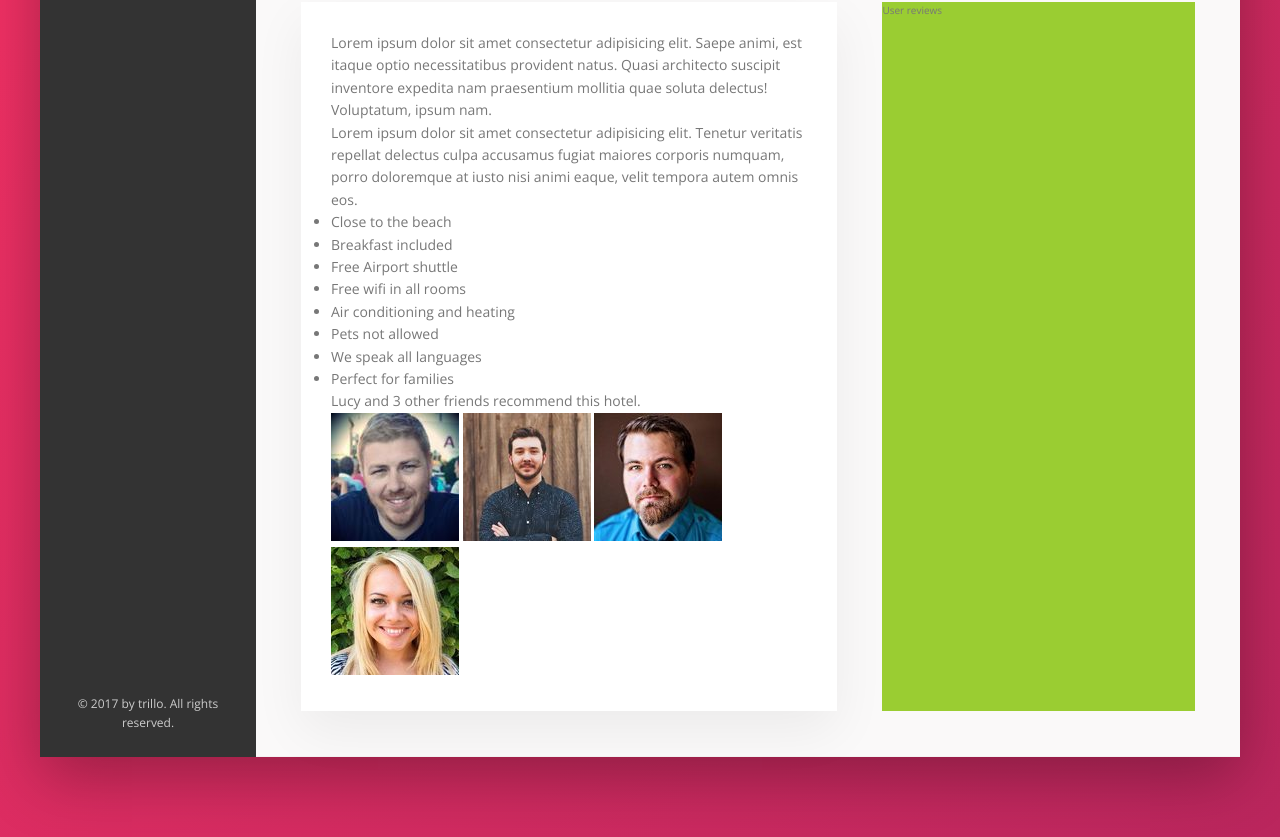
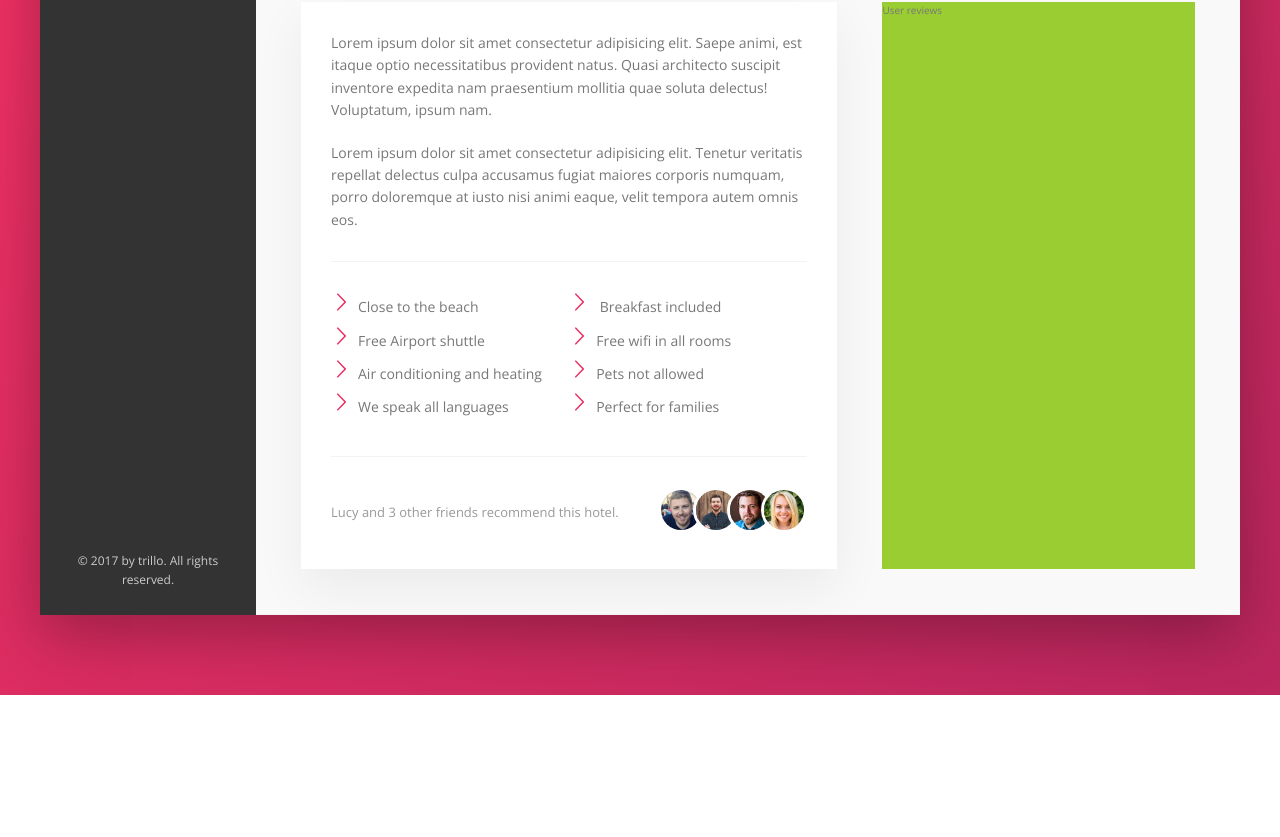
Before and after one commit to BennyKayer/advanced-css-sass-trillo, a website: page index.html in a window 1280 px wide. Shown: the part 645-1482 px from the top of the page. After the commit the page ends 1340 px from the top, so only its background shows below. Drawn offline with nearby package versions, Linux system fonts and the light colour scheme; files that its build step writes are made by us from their sources.

Commit message:
Building the Description Section - Part 2

```diff
--- a/sass/_components.scss
+++ b/sass/_components.scss
@@ -290,3 +290,80 @@
         box-shadow: none;
     }
 }
+
+//////////////////////////
+/// PARAGRAPH
+.paragraph:not(:last-of-type){
+    margin-bottom: 2rem;
+}
+
+//////////////////////////
+/// LIST
+.list {
+    margin: 3rem 0;
+    list-style: none;
+    padding: 3rem 0;
+    border-top: var(--line);
+    border-bottom: var(--line);
+
+    // Perfect display of simple column layout with flexbox
+    display: flex;
+    flex-wrap: wrap;
+
+    // Don't grow don't shrink, 2 items per line
+    &__item {
+        flex: 0 0 50%;
+        margin-bottom: .7rem;
+
+        &::before {
+            content: "";
+            display: inline-block;
+            height: 2rem;
+            width: 2rem;
+            margin-right: .7rem;
+
+            // older browsers don't support mask
+            // background-image: url(../img/chevron-thin-right.svg);
+            // background-size: cover;
+
+            // masks - similar to clipping
+            // background "shows through svg"
+            background-color: var(--color-primary);
+            mask-image: url(../img/chevron-thin-right.svg);
+            mask-size: cover;
+            -webkit-mask-image: url(../img/chevron-thin-right.svg);
+            -webkit-mask-size: cover;
+        }
+    }
+}
+
+
+//////////////////////////
+/// RECOMMEND
+.recommend {
+    font-size: 1.3rem;
+    color: var(--color-grey-dark-3);
+    display: flex;
+    align-items: center;
+
+
+    &__photo {
+        box-sizing: content-box;
+        height: 4rem;
+        width: 4rem;
+        border-radius: 50%;
+        border: .3rem solid #fff;
+
+        &:not(:last-child){
+            margin-right: -1.5rem;
+        }
+    }
+
+    &__count {
+        margin-right: auto;
+    }
+
+    &__friends {
+
+    }
+}
```
